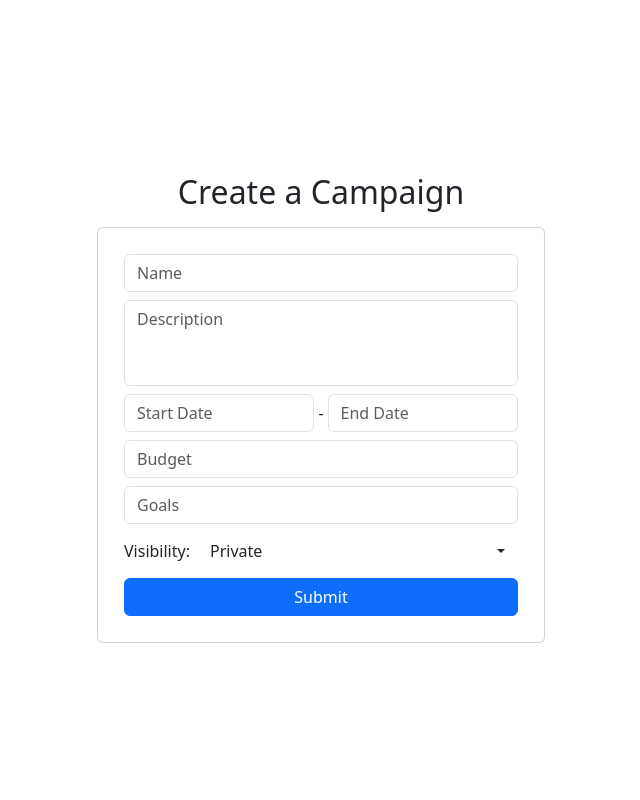
After one commit to 23f2003845/Influencer-Sponsor-System, a Flask app: template templates/sponsor/campaigns/create.html in a window 1280 px wide. The commit adds this page. Shown: the whole page, without its empty margins (319-959 px from the left). Run offline with Flask 3, Linux system fonts and the light colour scheme; the template is opened without the code that fills it, so the values that code supplies are empty; some libraries are stand-ins or nearby versions.

Commit message:
Add Create Campaign Page on Sponsor

```diff
--- a/templates/layout/base.html
+++ b/templates/layout/base.html
@@ -1,11 +1,12 @@
 <!DOCTYPE html>
-<html lang="en" data-bs-theme="dark">
+<html lang="en">
   <head>
     <meta charset="UTF-8" />
     <meta name="viewport" content="width=device-width, initial-scale=1" />
 
     <!--Custom CSS-->
     <link href="{{url_for("static", filename="base.css")
+
     }}" rel="stylesheet" />
 
     <!--bootstrap-->
--- /dev/null
+++ b/templates/sponsor/campaigns/create.html
@@ -0,0 +1,120 @@
+{% extends "layout/base.html" %} {% block body %} {% if message %}
+<div class="alert alert-danger" role="alert">
+  {{ message }}
+</div>
+{% endif %}
+
+<div
+  class="d-flex flex-column justify-content-center align-items-center"
+  style="height: 100vh;"
+>
+  <h2 class="mt-3 mb-3">Create a Campaign</h2>
+  <div class="card text-center" style="width: 35vw; padding: 10px;">
+    <form
+      action="/campaigns/create"
+      method="post"
+      class="d-flex flex-column m-3"
+      style="gap: 0.5rem;"
+    >
+      <div class="input-group flex-nowrap">
+        <input
+          type="text"
+          class="form-control"
+          name="name"
+          required
+          id="name"
+          placeholder="Name"
+          aria-label="Name"
+          aria-describedby="addon-wrapping"
+        />
+      </div>
+      <div class="input-group flex-nowrap">
+        <textarea
+          class="form-control"
+          required
+          name="description"
+          id="description"
+          placeholder="Description"
+          aria-label="Description"
+          rows="3"
+          style="resize: none;"
+          aria-describedby="addon-wrapping"
+        ></textarea>
+      </div>
+      <div class="d-flex align-items-center justify-content-center gap-1">
+        <div
+          class="input-group flex-nowrap d-flex align-items-center justify-content-center"
+        >
+          <input
+            class="form-control"
+            required
+            id="start-date"
+            name="start-date"
+            type="text"
+            onfocus="(this.type='date')"
+            onblur="(this.type='text')"
+            placeholder="Start Date"
+            aria-label="Start Date"
+            aria-describedby="addon-wrapping"
+          />
+        </div>
+        -
+        <div class="input-group flex-nowrap">
+          <input
+            onfocus="(this.type='date')"
+            onblur="(this.type='text')"
+            placeholder="End Date"
+            type="text"
+            class="form-control"
+            required
+            id="end-date"
+            name="end-date"
+            aria-label="End Date"
+            aria-describedby="addon-wrapping"
+          />
+        </div>
+      </div>
+      <div class="input-group flex-nowrap">
+        <input
+          type="number"
+          class="form-control"
+          required
+          id="budget"
+          name="budget"
+          placeholder="Budget"
+          aria-label="Budget"
+          aria-describedby="addon-wrapping"
+        />
+      </div>
+      <div class="input-group flex-nowrap">
+        <input
+          type="text"
+          class="form-control"
+          required
+          id="goals"
+          name="goals"
+          placeholder="Goals"
+          aria-label="Goals"
+          aria-describedby="addon-wrapping"
+        />
+      </div>
+      <div
+        class="input-group flex-nowrap gap-2 align-items-center justify-content-center"
+        style="width: 100%"
+      >
+        <span>Visibility: </span>
+        <select
+          class="selectpicker"
+          style="width: 60%"
+          name="visibility"
+          id="visibility"
+        >
+          <option value="private">Private</option>
+          <option value="public">Public</option>
+        </select>
+      </div>
+      <input type="submit" value="Submit" class="btn btn-primary" />
+    </form>
+  </div>
+</div>
+{% endblock %}
```
Also changed, not shown: routes/campaign_route.py (+45 -2 lines), routes/dashboard_route.py (+4 -5 lines), instance/database.sqlite3.
